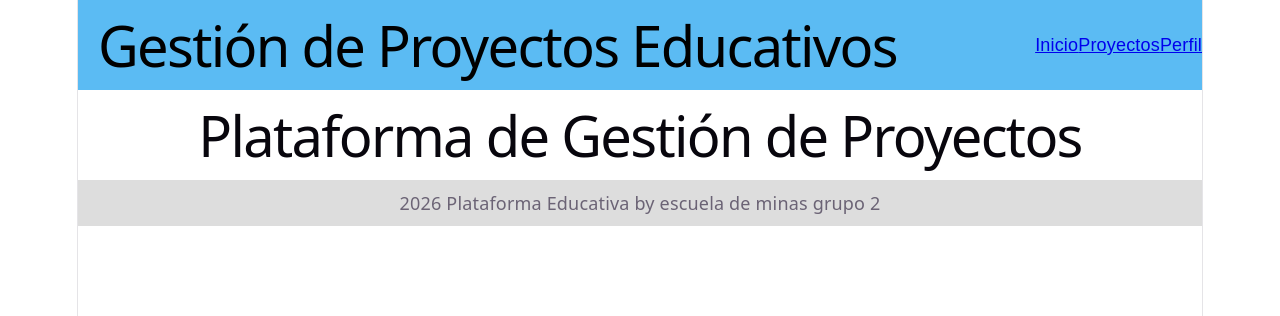
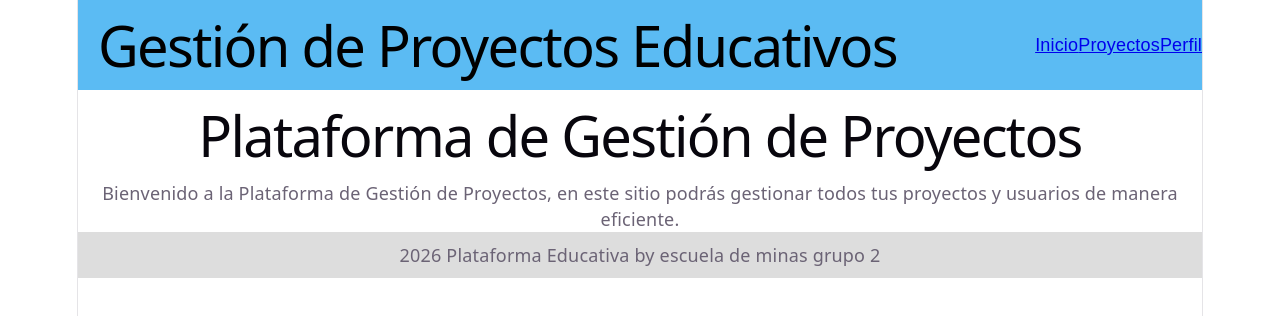
Before and after one commit to slendertroll777/pv_tp3_grupo2, a React (Vite) app: page / in a window 1280 px wide. Shown: the top 316 px of the page. Built offline with nearby package versions, Linux system fonts and the light colour scheme.

Commit message:
Creacion de los Cards y inicio implementacion - Angulo

```diff
--- a/src/views/Dahsboard.jsx
+++ b/src/views/Dahsboard.jsx
@@ -1,10 +1,20 @@
+import Col from "react-bootstrap/Col";
+import Container from "react-bootstrap/Container";
+import actividadCard from "../components/actividadCard";
+import activosCard from "../components/uactivosCard";
+
+
 function Dashboard() {
 
 
     return(
-        <div>
+        <Container className="mt-4" >
             <h1>Plataforma de Gestión de Proyectos</h1>
-        </div>
+
+                <p>Bienvenido a la Plataforma de Gestión de Proyectos, en este sitio podrás gestionar todos tus proyectos y usuarios de manera eficiente.</p>
+
+
+        </Container>
     )
 }
 export default Dashboard;
```
Also changed, not shown: src/components/activosCard.jsx (added, +7 -0 lines), src/components/clientesCard.jsx (added, +7 -0 lines), src/components/actividadCard.jsx (added).
